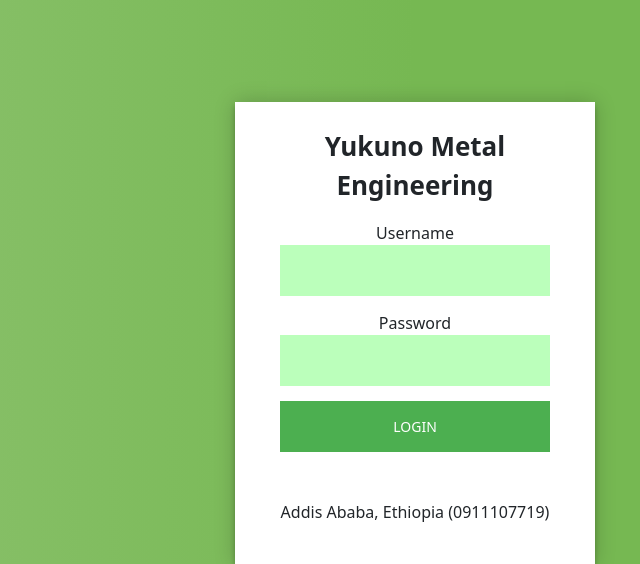
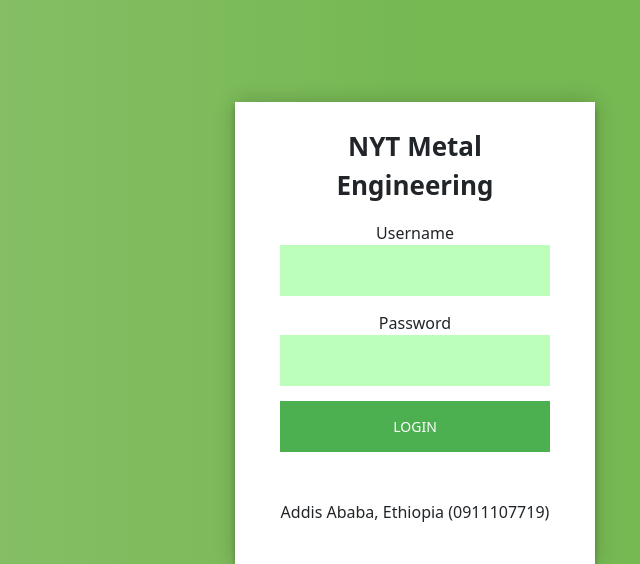
Before and after one commit to natiman52/InventoryMS, a Django app: page /staff/login/ in a window 1280 px wide. Shown: the top 564 px of the page, without its empty margins (225-865 px from the left). Run offline with Django 4.2, Linux system fonts and the light colour scheme; some libraries are stand-ins or nearby versions.

Commit message:
myt-development first

```diff
--- a/accounts/templates/accounts/login.html
+++ b/accounts/templates/accounts/login.html
@@ -105,7 +105,7 @@
     </style>
     <div class="form">
       <div>
-        <strong class="" style="font-size: 26px;">Yukuno Metal Engineering</strong>
+        <strong class="" style="font-size: 26px;">NYT Metal Engineering</strong>
       </div>
       <div>
       </div>
--- a/store/templates/store/base.html
+++ b/store/templates/store/base.html
@@ -32,7 +32,7 @@
                     <button class="navbar-toggler" type="button" id="toggle-navigation2">
                       <i class="fa fa-bars text-white"></i>
                     </button>
-                    <a class="navbar-brand" style="font-size: 20px;" href="{% url 'dashboard' %}">Yukuno Metal Engineering</a>
+                    <a class="navbar-brand" style="font-size: 20px;" href="{% url 'dashboard' %}">NYT Metal Engineering</a>
                   <div class="flex-1 d-flex justify-content-end align-items-center">
                     <button id="notification-count" class=" btn btn-primary p-3 py-1 position-relative"><i class="fa fa-envelope-open fa-xs"></i></button>
                   </div>
```
